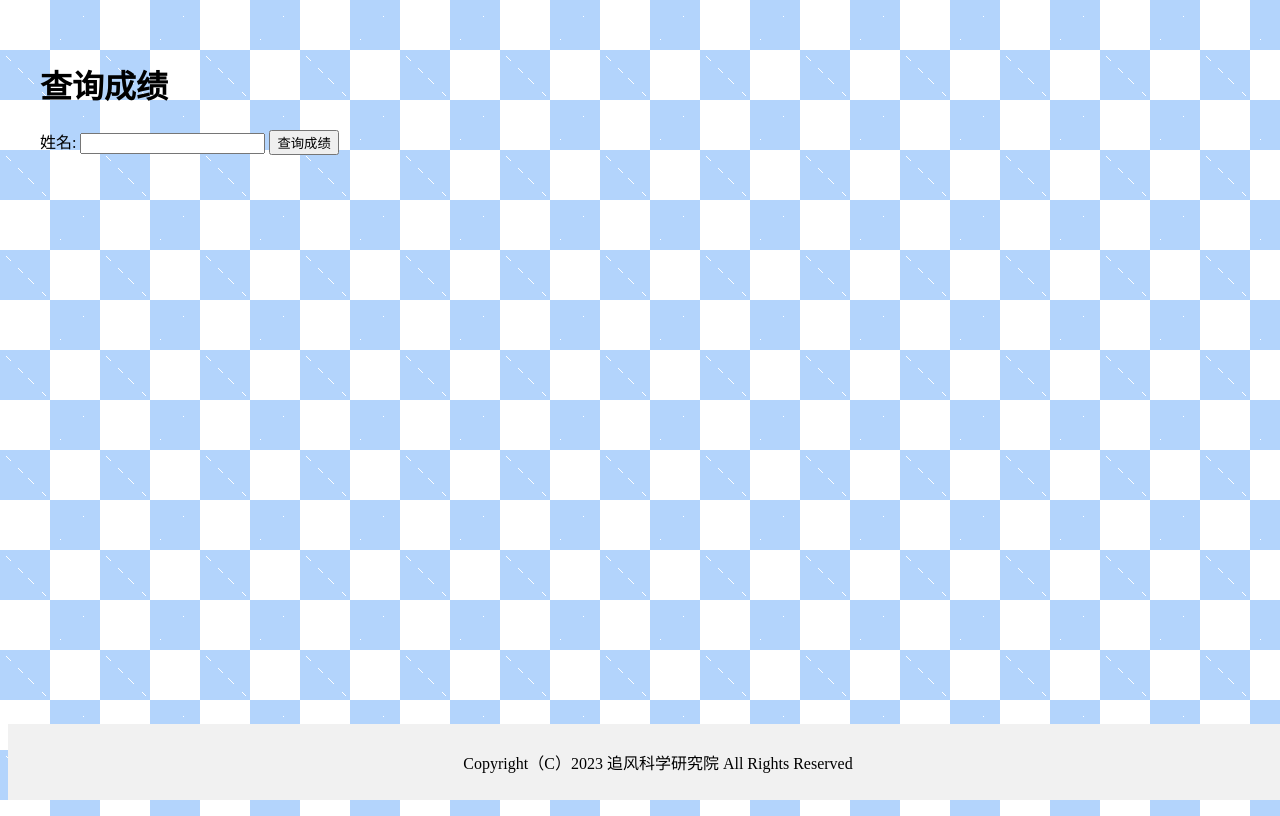
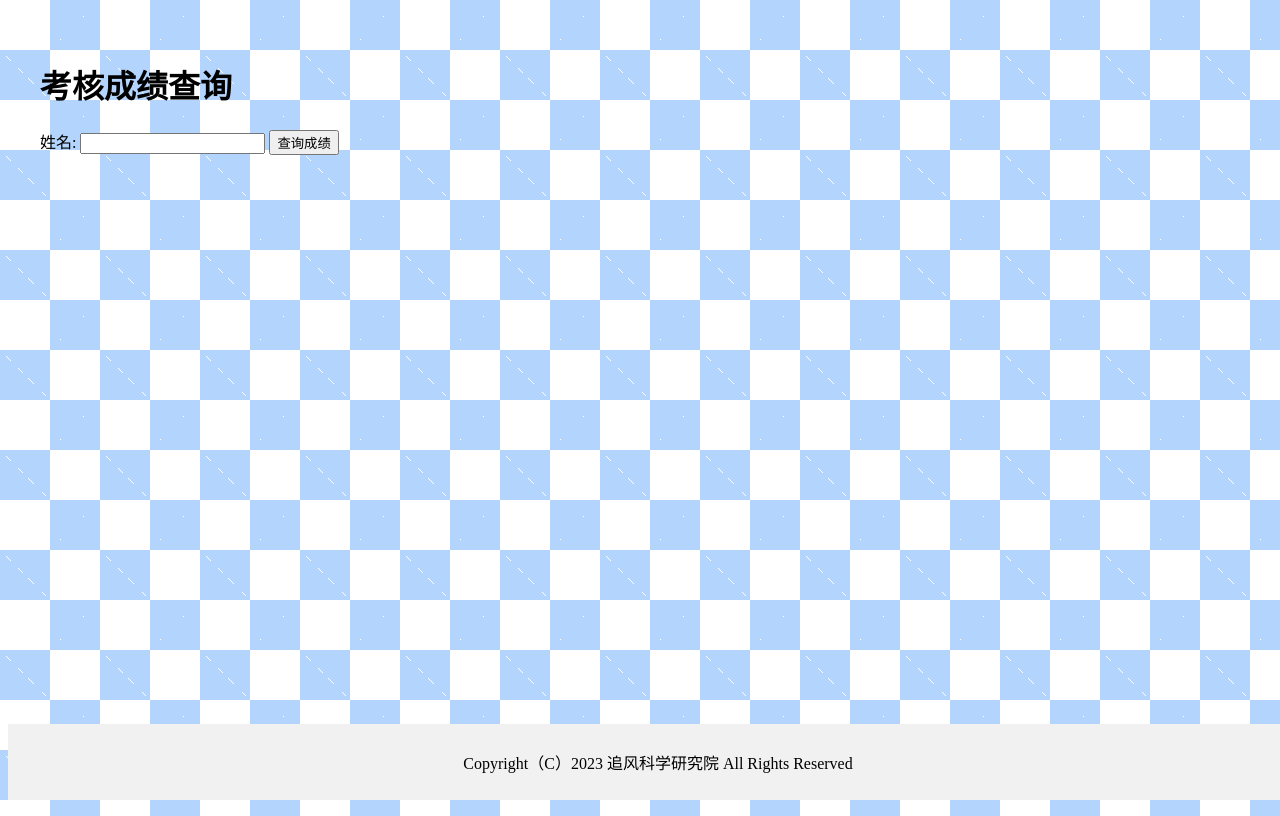
Before and after one commit to zhuuifeng/dance-grade, a plain HTML site: page index.html in a window 1280 px wide. Drawn offline with Linux system fonts and the light colour scheme.

Commit message:
Update index.html

```diff
--- a/index.html
+++ b/index.html
@@ -3,7 +3,7 @@
 <head>
     <meta charset="UTF-8">
     <meta name="viewport" content="width=device-width, initial-scale=1.0">
-  <title>查询成绩</title>
+  <title>成绩查询-追风科学技术研究院</title>
   <style>
         body {
             display: flex;
@@ -46,7 +46,7 @@
 </head>
 <body>
     <main>
-        <h1>查询成绩</h1>
+        <h1>考核成绩查询</h1>
         <form id="grade-form">
           <label for="name">姓名:</label>
           <input type="text" id="name" name="name" required>
```
